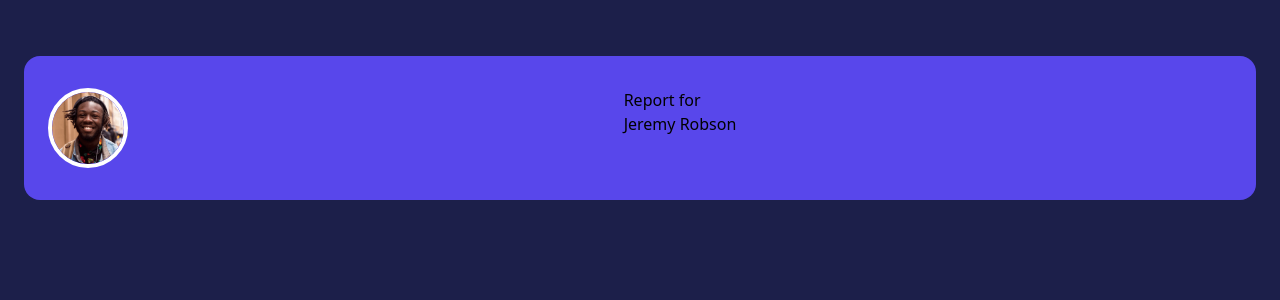
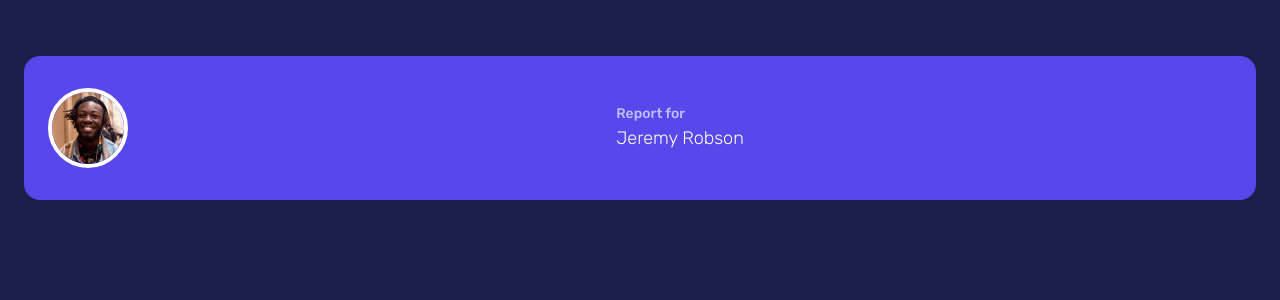
Before and after one commit to 12cassie34/time_tracking_dashboard, a Vue app: page / in a window 1280 px wide. Shown: the top 300 px of the page. Built offline with nearby package versions, Linux system fonts and the light colour scheme.

Commit message:
feat: complete TheProfile section

```diff
--- a/src/App.vue
+++ b/src/App.vue
@@ -5,7 +5,7 @@ import TheProfile from "./components/TheProfile.vue";
 </script>
 
 <template>
-  <div class="pt-14 pr-6 pb-14 pl-6 w-screen h-screen bg-blue-dark">
+  <div class="pt-14 pr-6 pb-14 pl-6 w-screen h-screen bg-blue-dark font-rubik">
     <TheProfile />
   </div>
 </template>
--- a/src/components/TheProfile.vue
+++ b/src/components/TheProfile.vue
@@ -7,9 +7,9 @@
         alt="Jeremy"
       />
     </div>
-    <div class="flex-auto">
-      <div>Report for</div>
-      <div>Jeremy Robson</div>
+    <div class="flex-auto flex flex-col justify-center">
+      <div class="text-blue-pale_blue font-medium text-sm">Report for</div>
+      <div class="text-white text-lg font-light">Jeremy Robson</div>
     </div>
   </div>
 </template>
```
